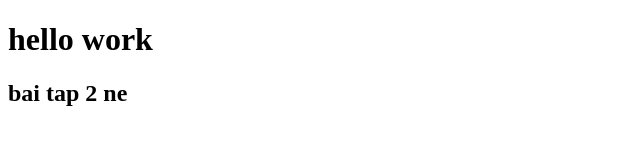
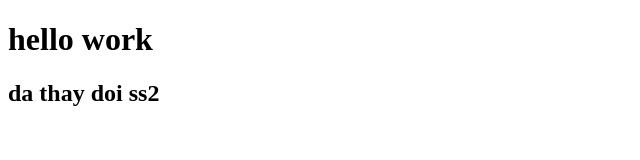
Before and after one commit to ngothien123/html-ses1, a plain HTML site: page index.html in a window 1280 px wide. Shown: the full height of the page, 0-640 px from the left. Drawn offline with Linux system fonts and the light colour scheme.

Commit message:
change h2

```diff
--- a/index.html
+++ b/index.html
@@ -7,6 +7,6 @@
   </head>
   <body>
     <h1>hello work</h1>
-    <h2>bai tap 2 ne</h2>
+    <h2>da thay doi ss2</h2>
   </body>
 </html>
```
